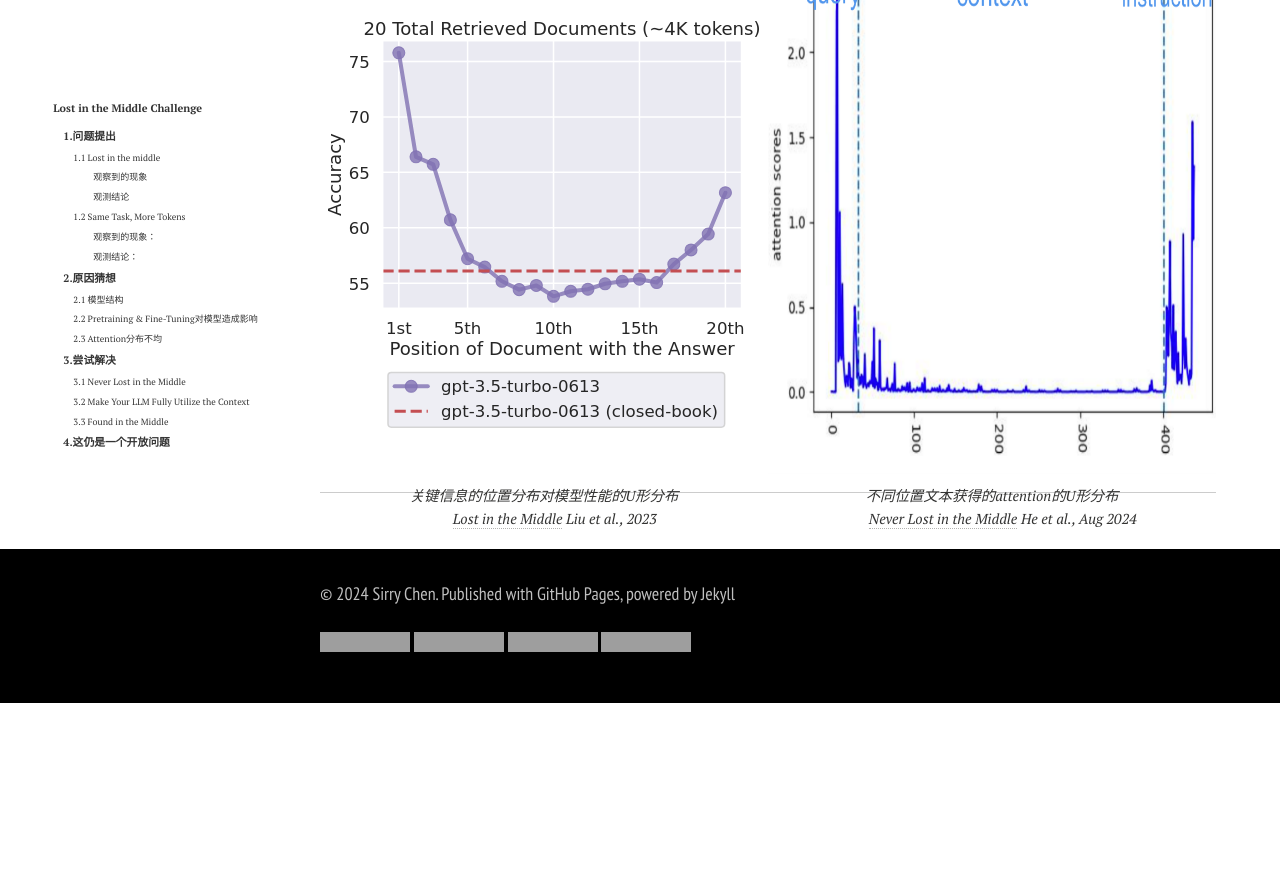
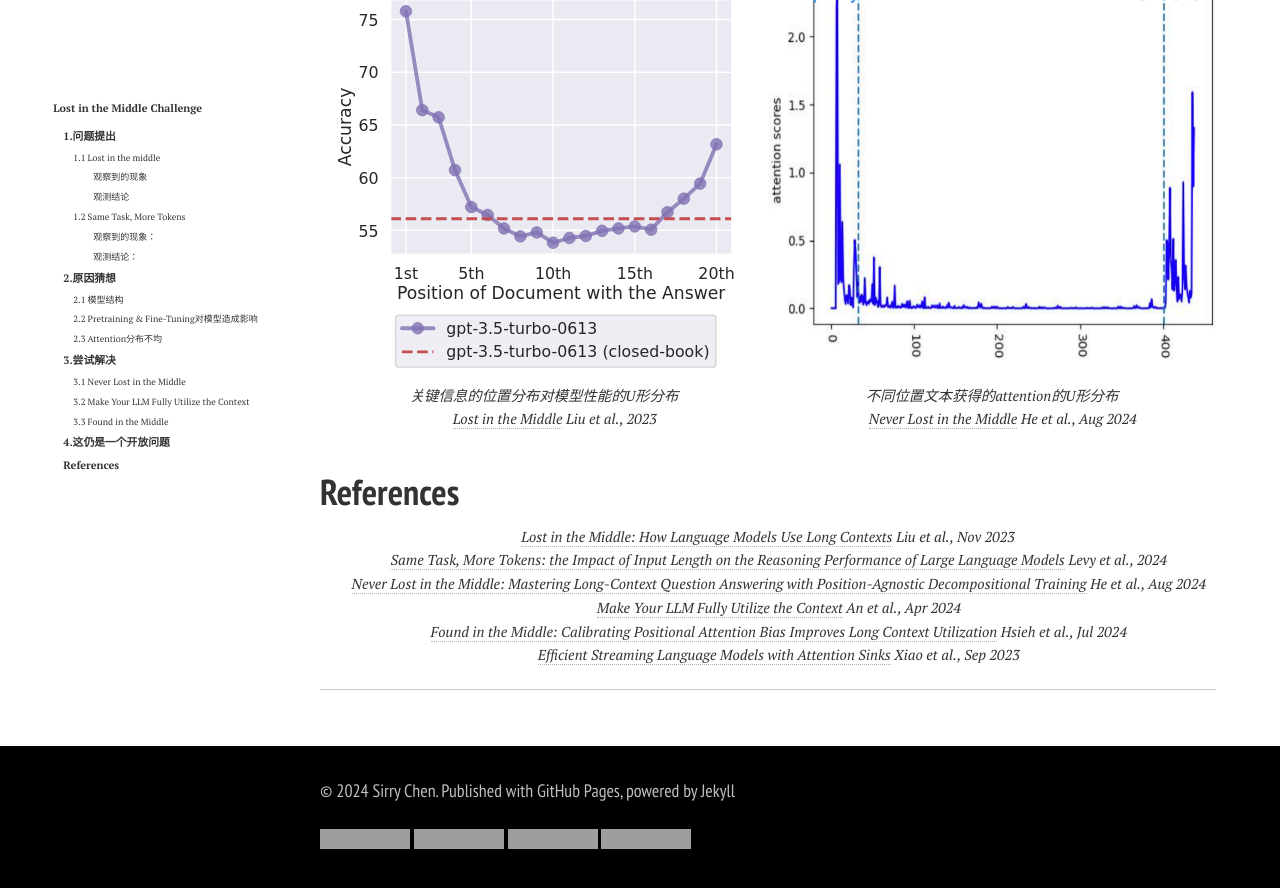
Before and after one commit to SirryChen/SirryChen.github.io, a Jekyll site: the page built from share/2024-09-04-lost-in-the-middle.md, in a window 1280 px wide and 900 px high, scrolled down 9297 px, cut to the strip 0-888 px from the top of the window. Built offline with Jekyll 4.4.1, drawn with Linux system fonts in a browser that asks for light colours; formulas are drawn with MathJax 3; comment, search, counter and statistics services are not loaded; a style sheet for code colours, icons or effects is not loaded; before the commit the page ends 10000 px from its top, so only the background shows below that; some of the changed text lies outside the part shown; grey boxes are pictures that could not be loaded.

Commit message:
lost in the middle update

```diff
--- a/share/2024-09-04-lost-in-the-middle.md
+++ b/share/2024-09-04-lost-in-the-middle.md
@@ -208,7 +208,7 @@ Longchat-13b-16k(<a href="https://huggingface.co/lmsys/longchat-13b-16k/blob/mai
 
 <div style="text-align: center;">
     <img src="../file/img/lost in the middle/StreamingLLM-attention_weights.svg" alt="image" style="width: 90%; height: auto; margin-bottom: 10px;">
-    <p style="text-align: center; font-style: italic;">在经过第三层后的注意力中，前几个token的注意力巨增<br><a href="https://iclr.cc/virtual/2024/poster/18794/">Efficient Streaming Language Models with Attention Sinks</a> Xiao et al., Apr 2024</p>
+    <p style="text-align: center; font-style: italic;">在经过第三层后的注意力中，前几个token的注意力巨增<br><a href="https://iclr.cc/virtual/2024/poster/18794/">Efficient Streaming Language Models with Attention Sinks</a> Xiao et al., Sep 2023</p>
 </div>
 
 ## 3.尝试解决
@@ -271,7 +271,7 @@ Longchat-13b-16k(<a href="https://huggingface.co/lmsys/longchat-13b-16k/blob/mai
 ### 3.3 Found in the Middle
 
 <blockquote style="border-left: 3px solid red; padding-left: 10px; color: red; font-size: 120%; margin-bottom: 10px;">
-    24年7月：<a href="https://arxiv.org/abs/2404.16811" style="color: red;">Found in the Middle: Calibrating Positional Attention Bias Improves Long Context Utilization</a>
+    24年7月：<a href="https://aclanthology.org/2024.findings-acl.890/" style="color: red;">Found in the Middle: Calibrating Positional Attention Bias Improves Long Context Utilization</a>
 </blockquote>
 
 这篇文章的猜想是信息所在位置会对注意力造成偏置，使得模型在输出时倾向于依赖处于前面的文本。与之前两篇文章不同的是，这篇文章并不关注这个偏置从何而来，而是关注有什么因素能决定这个模型对文本的注意力分布。
@@ -327,16 +327,29 @@ $$ rel(x^{doc})=Attn(x^{doc},k)-Attn(x^{dum},k)+rel(x^{dum}).$$
 
     <!-- 第一幅图 -->
     <div>
-        <img src="../file/img/lost in the middle/U-shaped-lost-in-the-middle.svg" alt="alt text" style="height: 100%; width: auto; margin-bottom: 10px;">
+        <img src="../file/img/lost in the middle/U-shaped-lost-in-the-middle.svg" alt="alt text" style="height: 80%; width: auto; margin-bottom: 10px;">
         <p style="text-align: center; font-style: italic; font-size: 80%;">关键信息的位置分布对模型性能的U形分布</p>
         <p style="text-align: center; font-style: italic; font-size: 80%;"><a href="https://aclanthology.org/2024.tacl-1.9/">Lost in the Middle</a> Liu et al., 2023</p>
     </div>
 
     <!-- 第二幅图 -->
     <div>
-        <img src="../file/img/lost in the middle/chatglm32katt.png" alt="alt text" style="height: 100%; width: auto; margin-bottom: 10px;">
+        <img src="../file/img/lost in the middle/chatglm32katt.png" alt="alt text" style="height: 80%; width: auto; margin-bottom: 10px;">
         <p style="text-align: center; font-style: italic; font-size: 80%;">不同位置文本获得的attention的U形分布</p>
         <p style="text-align: center; font-style: italic; font-size: 80%;"><a href="https://aclanthology.org/2024.acl-long.736/">Never Lost in the Middle</a> He et al., Aug 2024</p>
     </div>
 
 </div>
+
+## References
+<p style="text-align: center; font-style: italic; font-size: 80%;"><a href="https://aclanthology.org/2024.tacl-1.9/">Lost in the Middle: How Language Models Use Long Contexts</a> Liu et al., Nov 2023</p>
+
+<p style="text-align: center; font-style: italic; font-size: 80%;"><a href="https://aclanthology.org/2024.tacl-1.9/">Same Task, More Tokens: the Impact of Input Length on the Reasoning Performance of Large Language Models</a> Levy et al., 2024</p>
+
+<p style="text-align: center; font-style: italic; font-size: 80%;"><a href="https://aclanthology.org/2024.acl-long.736/">Never Lost in the Middle: Mastering Long-Context Question Answering with Position-Agnostic Decompositional Training</a> He et al., Aug 2024</p>
+
+<p style="text-align: center; font-style: italic; font-size: 80%;"><a href="https://arxiv.org/abs/2404.16811">Make Your LLM Fully Utilize the Context</a> An et al., Apr 2024</p>
+
+<p style="text-align: center; font-style: italic; font-size: 80%;"><a href="https://aclanthology.org/2024.findings-acl.890/">Found in the Middle: Calibrating Positional Attention Bias Improves Long Context Utilization</a> Hsieh et al., Jul 2024</p>
+
+<p style="text-align: center; font-style: italic; font-size: 80%;"><a href="https://iclr.cc/virtual/2024/poster/18794/">Efficient Streaming Language Models with Attention Sinks</a> Xiao et al., Sep 2023</p>
```
Also changed, not shown: other parts of share/2024-09-04-lost-in-the-middle.md (+2 -2 lines).
